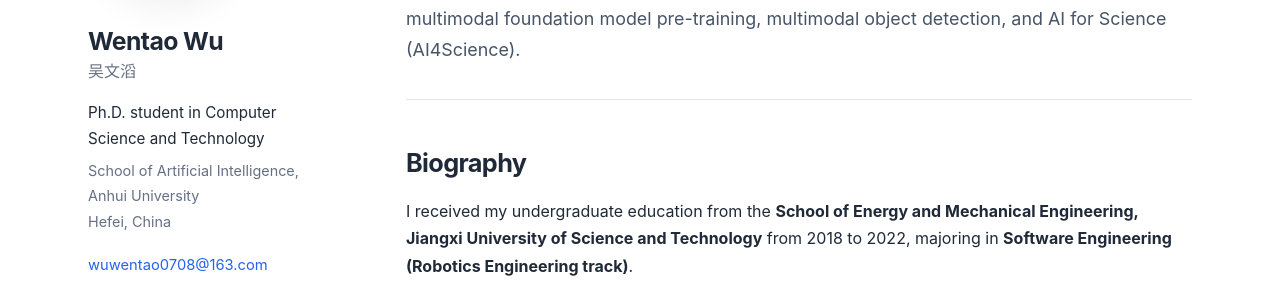
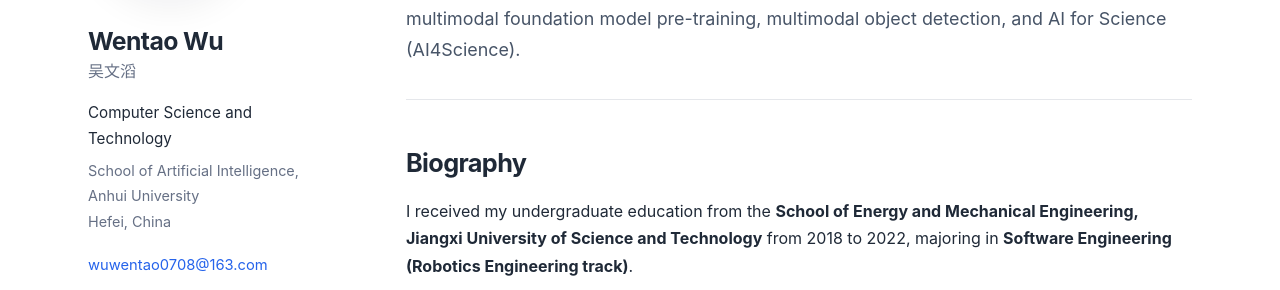
Before and after one commit to Vehicle-AHU/Vehicle-AHU.github.io, a Jekyll site: the page built from index.md, in a window 1280 px wide. Shown: the part 294-584 px from the top of the page. Built offline with Jekyll 4.4.1, drawn with Linux system fonts in a browser that asks for light colours.

```diff
--- a/_config.yml
+++ b/_config.yml
@@ -3,7 +3,7 @@ locale: "en-US"
 title: "Wentao Wu | Academic Homepage"
 title_separator: "·"
 name: "Wentao Wu"
-description: "Academic homepage of Wentao Wu — computer vision, multimodal perception, UAV vision, and event-based vision."
+description: "Academic homepage of Wentao Wu — multimodal foundation model pre-training, multimodal object detection, and AI4Science."
 url: "https://vehicle-ahu.github.io"
 baseurl: ""
 repository: "Vehicle-AHU/Vehicle-AHU.github.io"
@@ -13,7 +13,7 @@ author:
   avatar: "/images/profile.svg"
   name: "Wentao Wu"
   name_cn: "吴文滔"
-  bio: "Ph.D. student in Computer Science and Technology"
+  bio: "Computer Science and Technology"
   affiliation: "School of Artificial Intelligence, Anhui University"
   location: "Hefei, China"
   email: "wuwentao0708@163.com"
```
